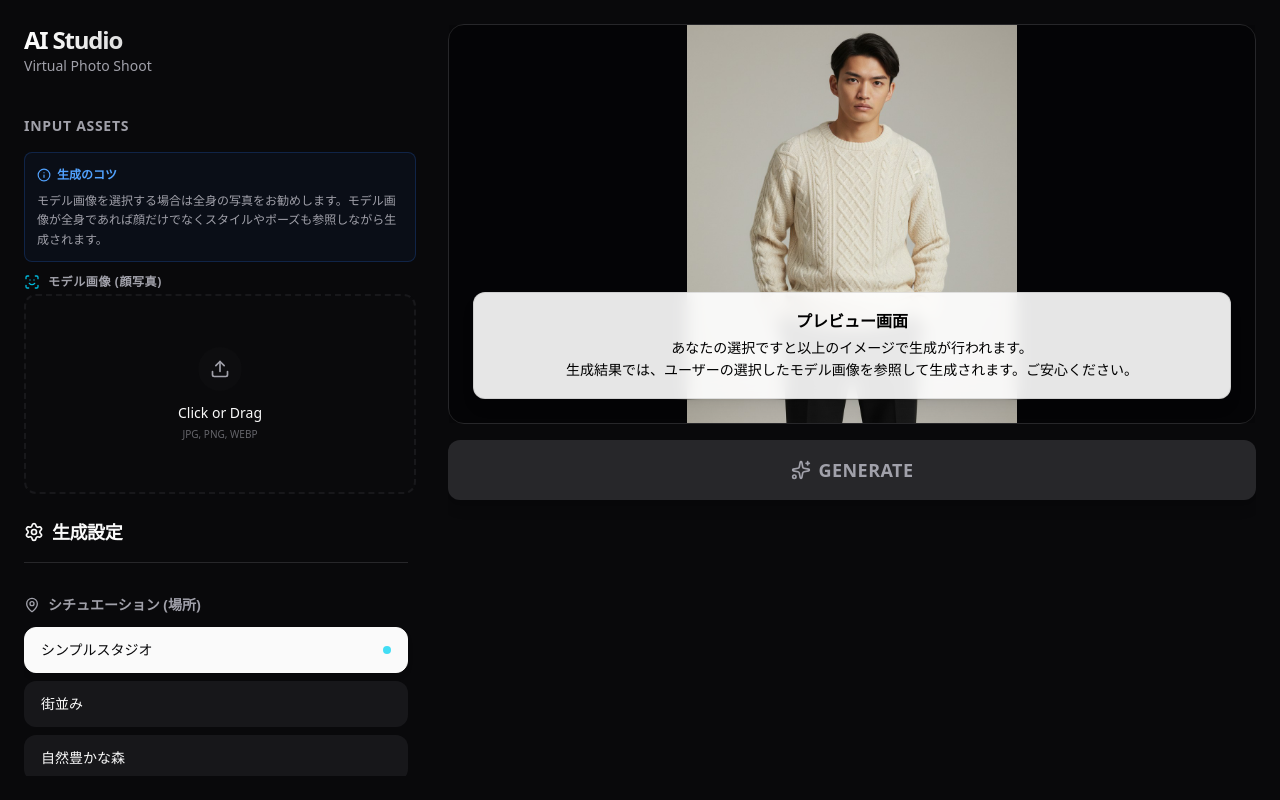
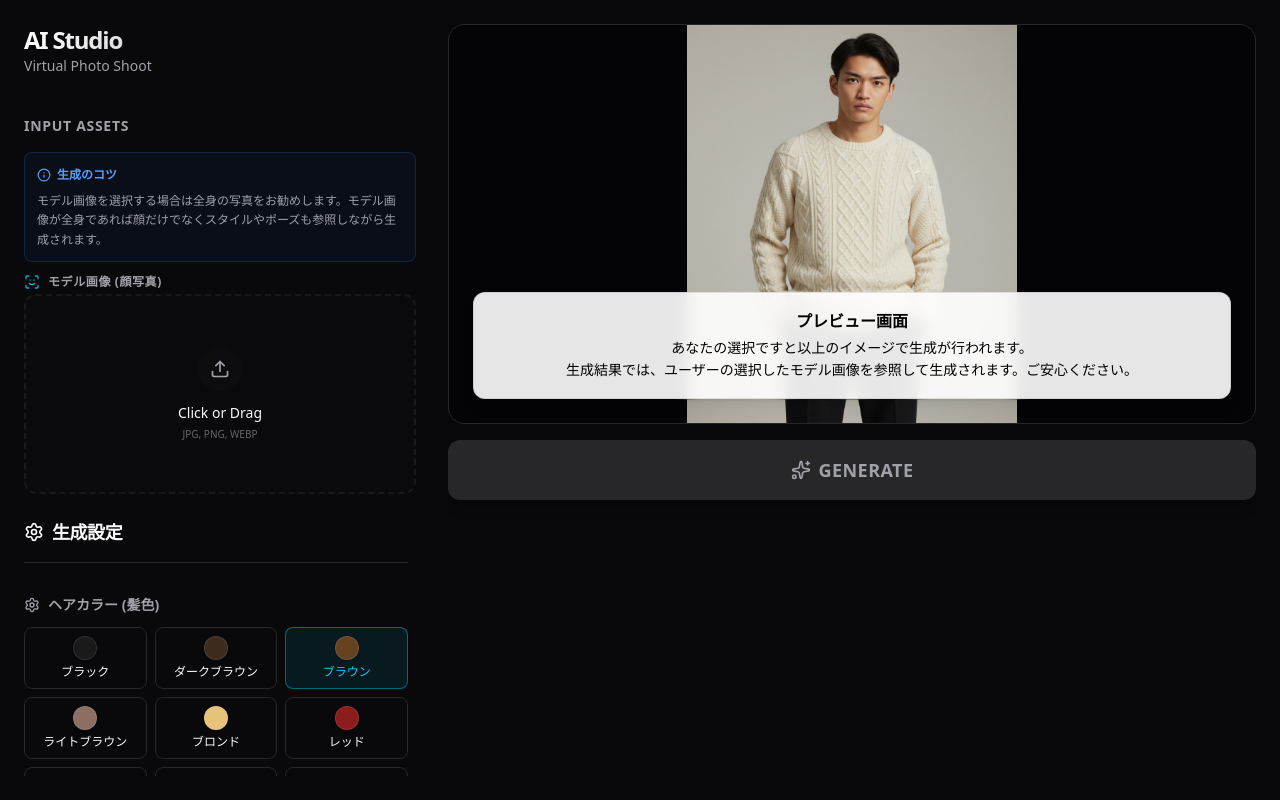
Before and after one commit to masatosaikyo1016-max/hair-style, a Next.js app: page / in a window 1280 px wide. Built offline with nearby package versions, Linux system fonts and the light colour scheme.

Commit message:
Add hair color selection and cleanup

```diff
--- a/src/app/page.tsx
+++ b/src/app/page.tsx
@@ -16,7 +16,8 @@ export default function Home() {
     lighting: "Natural Light",
     shotType: "Waist-Up",
     lookAtCamera: true,
-    hairStyle: "Medium"
+    hairStyle: "Medium",
+    hairColor: "Brown"
   });
 
   const handleSettingChange = (key: keyof SettingsState, value: any) => {
--- a/src/components/SettingsPanel.tsx
+++ b/src/components/SettingsPanel.tsx
@@ -10,6 +10,7 @@ export interface SettingsState {
     aspectRatio: string;
     aspect: string; // Keep for backward compatibility or internal logic
     hairStyle: string;
+    hairColor: string;
 }
 
 interface SettingsPanelProps {
@@ -29,6 +30,18 @@ const HAIR_STYLES = [
     { id: 'Bun Hair', label: 'お団子' },
     { id: 'Twin Tail', label: 'ツインテール' },
     { id: 'Three-strand Braid', label: '三つ編み' },
+];
+
+const HAIR_COLORS = [
+    { id: 'Black', label: 'ブラック', color: '#1a1a1a' },
+    { id: 'Dark Brown', label: 'ダークブラウン', color: '#3d2b1f' },
+    { id: 'Brown', label: 'ブラウン', color: '#654321' },
+    { id: 'Light Brown', label: 'ライトブラウン', color: '#8d6e63' },
+    { id: 'Blonde', label: 'ブロンド', color: '#e6c27b' },
+    { id: 'Red', label: 'レッド', color: '#8d1d1d' },
+    { id: 'Silver', label: 'シルバー', color: '#c0c0c0' },
+    { id: 'Blue', label: 'ブルー', color: '#1e3a8a' },
+    { id: 'Pink', label: 'ピンク', color: '#f472b6' },
 ];
 
 const SCENES = [
@@ -68,7 +81,50 @@ export function SettingsPanel({ settings, onSettingChange }: SettingsPanelProps)
                 <h2 className="text-lg font-bold tracking-tight">生成設定</h2>
             </div>
 
+            <OptionSection label="ヘアカラー (髪色)" icon={<Settings className="w-4 h-4" />}>
+                <div className="grid grid-cols-3 gap-2">
+                    {HAIR_COLORS.map((color) => (
+                        <button
+                            key={color.id}
+                            onClick={() => onSettingChange('hairColor', color.id)}
+                            className={cn(
+                                "flex flex-col items-center gap-1 p-2 rounded-lg border text-xs transition-all hover:scale-[1.02]",
+                                settings.hairColor === color.id
+                                    ? "border-cyan-500/50 bg-cyan-500/10 text-cyan-400 shadow-sm"
+                                    : "border-border hover:bg-muted"
+                            )}
+                        >
+                            <div
+                                className="w-6 h-6 rounded-full border border-white/10 shadow-sm"
+                                style={{ backgroundColor: color.color }}
+                            />
+                            <span className="truncate w-full text-center">{color.label}</span>
+                        </button>
+                    ))}
+                </div>
+            </OptionSection>
+
+            <OptionSection label="ヘアスタイル (髪型)" icon={<Settings className="w-4 h-4" />}>
+                <div className="grid grid-cols-2 gap-2">
+                    {HAIR_STYLES.map((style) => (
+                        <button
+                            key={style.id}
+                            onClick={() => onSettingChange('hairStyle', style.id)}
+                            className={cn(
+                                "px-3 py-2 rounded-lg border text-sm transition-all hover:scale-[1.02]",
+                                settings.hairStyle === style.id
+                                    ? "border-cyan-500/50 bg-cyan-500/10 text-cyan-400 shadow-[0_0_10px_rgba(6,182,212,0.15)]"
+                                    : "border-border hover:bg-muted"
+                            )}
+                        >
+                            {style.label}
+                        </button>
+                    ))}
+                </div>
+            </OptionSection>
+
             <OptionSection label="シチュエーション (場所)" icon={<MapPin className="w-4 h-4" />}>
+
                 <div className="grid grid-cols-1 gap-2">
                     {SCENES.map((s) => (
                         <button
```
